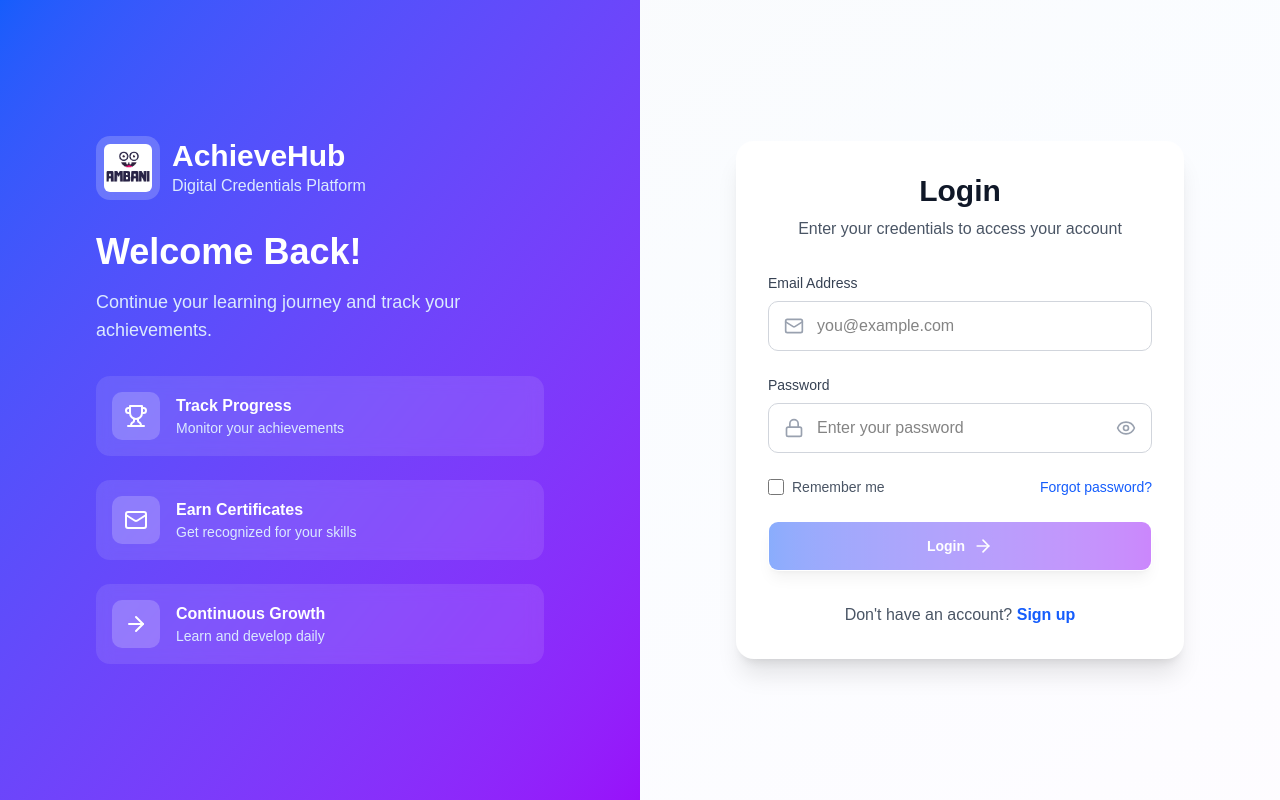
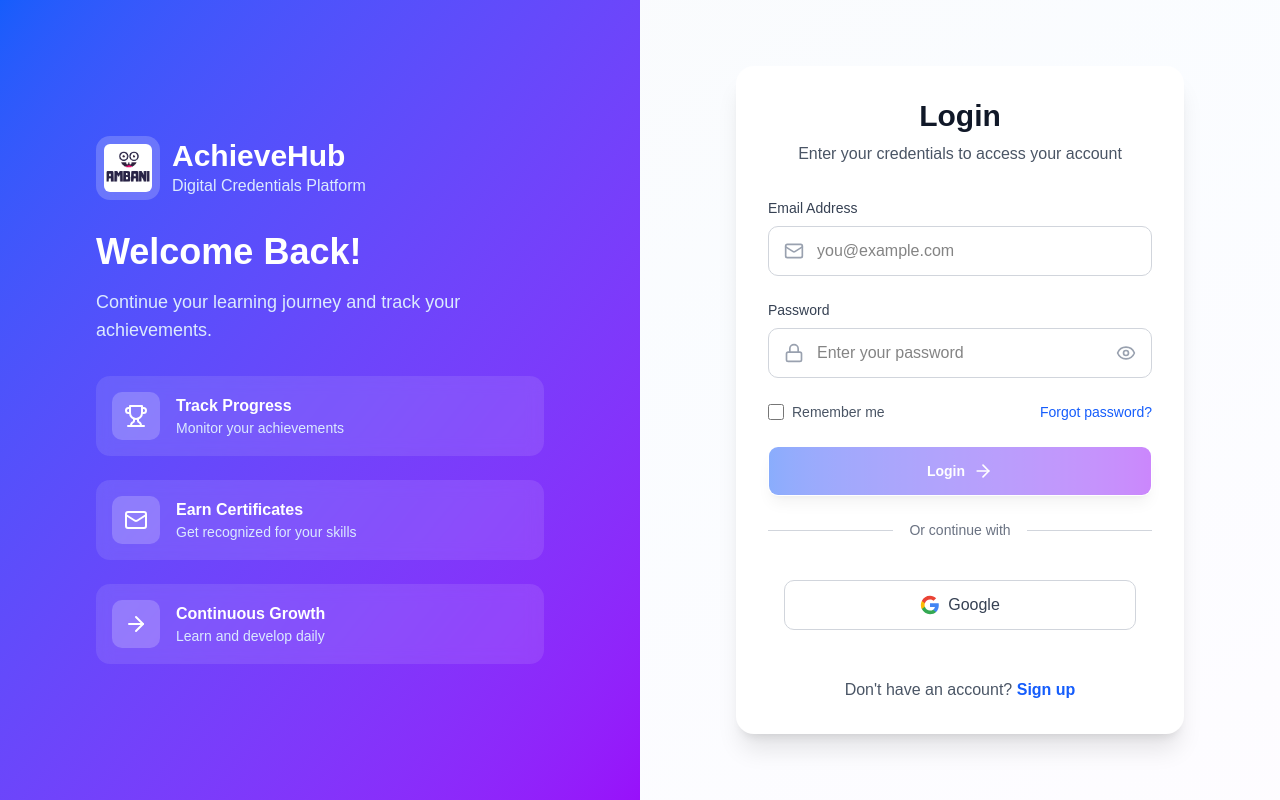
Before and after one commit to Ruthy2170/Certificate-dashboard, a React (Vite) app: page /login in a window 1280 px wide. Built offline with nearby package versions, Linux system fonts and the light colour scheme; no server answers.

Commit message:
feat: add social login options with Google to LoginPage

```diff
--- a/src/app/pages/LoginPage.tsx
+++ b/src/app/pages/LoginPage.tsx
@@ -279,6 +279,47 @@
                                     </>
                                 )}
                             </Button>
+
+                            {/* Divider */}
+                            <div className="relative">
+                                <div className="absolute inset-0 flex items-center">
+                                    <div className="w-full border-t border-gray-300"></div>
+                                </div>
+                                <div className="relative flex justify-center text-sm">
+                                    <span className="bg-white px-4 text-gray-500">
+                                        Or continue with
+                                    </span>
+                                </div>
+                            </div>
+
+                            {/* Social Login Buttons */}
+                            <div className=" w-full p-4">
+                                <button
+                                    type="button"
+                                    onClick={handleGoogleLogin}
+                                    className="flex items-center justify-center  w-full gap-2 rounded-lg border border-gray-300 px-4 py-3 font-medium text-gray-700 transition-all hover:bg-gray-50"
+                                >
+                                    <svg className="size-5" viewBox="0 0 24 24">
+                                        <path
+                                            fill="#4285F4"
+                                            d="M22.56 12.25c0-.78-.07-1.53-.2-2.25H12v4.26h5.92c-.26 1.37-1.04 2.53-2.21 3.31v2.77h3.57c2.08-1.92 3.28-4.74 3.28-8.09z"
+                                        />
+                                        <path
+                                            fill="#34A853"
+                                            d="M12 23c2.97 0 5.46-.98 7.28-2.66l-3.57-2.77c-.98.66-2.23 1.06-3.71 1.06-2.86 0-5.29-1.93-6.16-4.53H2.18v2.84C3.99 20.53 7.7 23 12 23z"
+                                        />
+                                        <path
+                                            fill="#FBBC05"
+                                            d="M5.84 14.09c-.22-.66-.35-1.36-.35-2.09s.13-1.43.35-2.09V7.07H2.18C1.43 8.55 1 10.22 1 12s.43 3.45 1.18 4.93l2.85-2.22.81-.62z"
+                                        />
+                                        <path
+                                            fill="#EA4335"
+                                            d="M12 5.38c1.62 0 3.06.56 4.21 1.64l3.15-3.15C17.45 2.09 14.97 1 12 1 7.7 1 3.99 3.47 2.18 7.07l3.66 2.84c.87-2.6 3.3-4.53 6.16-4.53z"
+                                        />
+                                    </svg>
+                                    Google
+                                </button>
+                            </div>
                         </form>
 
                         {/* Sign Up Link */}
```
